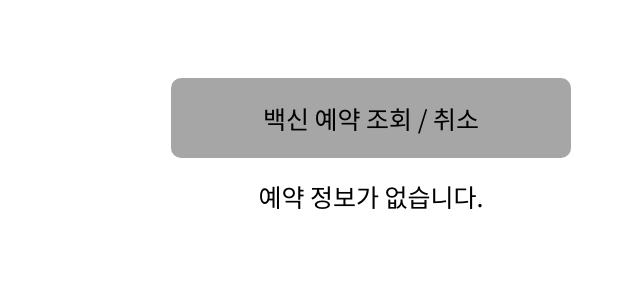
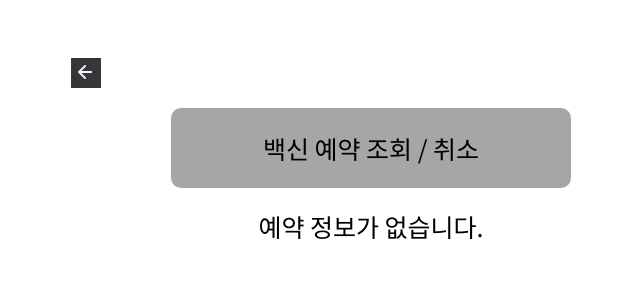
Before and after one commit to tkdgh1013/KW_database, a React (Create React App) app in the folder frontend/: page /Mypage in a window 1280 px wide. Shown: the top 300 px of the page, without its empty margins (269-909 px from the left). Built offline with nearby package versions, Linux system fonts and the light colour scheme; no server answers.

Commit message:
goback mypage

```diff
--- a/frontend/src/pages/Mypage.js
+++ b/frontend/src/pages/Mypage.js
@@ -3,6 +3,7 @@ import { useEffect } from 'react';
 import axios from 'axios';
 import styled from 'styled-components'
 import "@fontsource/noto-sans-kr";
+import icon from"../images/goback.PNG"
 
 const Body = styled.div`
     display:flex;
@@ -11,6 +12,12 @@ const Body = styled.div`
     flex-direction:column;
     font-size:25px;
     font-family:"Noto Sans KR";
+`
+const ImgWrap = styled.div`
+    display:flex;
+    justify-content:flex-start;
+    width:600px;
+    margin-top:50px;
 `
 
 const Wrap = styled.div`
@@ -34,7 +41,7 @@ const TitleWrap = styled.div`
     height:80px;
     background-color:#A6A6A6;
     border-radius: 10px;
-    margin-top:70px;
+    margin-top:20px;
     margin-bottom:20px;
 `
 
@@ -280,6 +287,7 @@ const Mypage= ({history})=>{
 
     return (
     <Body><Wrap>
+        <ImgWrap><img src={icon} onClick = {()=>{document.location.href = '/home'}}></img></ImgWrap>
         <TitleWrap><Title>백신 예약 조회 / 취소</Title> </TitleWrap>
         <MyReservation count={number}
         RRN={RRN}
```
Also changed, not shown: frontend/src/images/goback.PNG (added).
